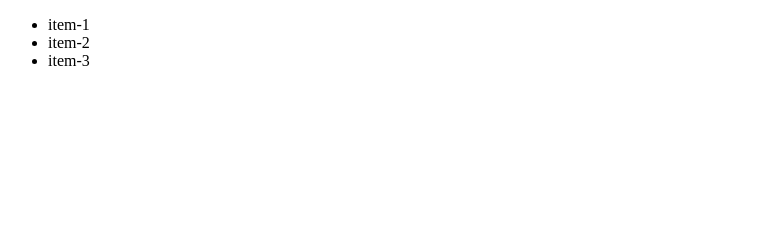
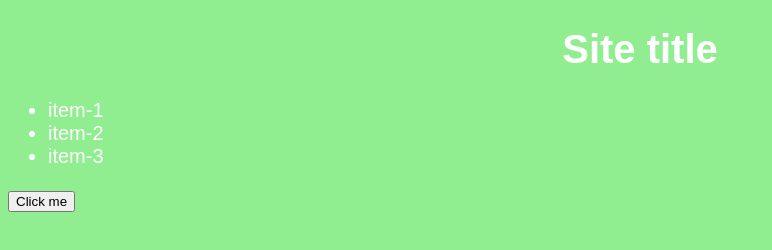
Before and after one commit to hiillel/hw-2, a plain HTML site: page index.html in a window 1280 px wide. Shown: the whole page, without its empty margins (0-772 px from the left). Drawn offline with Linux system fonts and the light colour scheme.

Commit message:
modify index.html

```diff
--- /dev/null
+++ b/css/styles.css
@@ -0,0 +1,10 @@
+body {
+    background-color: lightgreen;
+    color: white;
+    font-family: sans-serif;
+    font-size: 20px;
+}
+
+h1 {
+    text-align: center;
+}
--- a/index.html
+++ b/index.html
@@ -4,12 +4,16 @@
     <meta charset="UTF-8">
     <meta name="viewport" content="width=device-width, initial-scale=1.0">
     <title>Document</title>
+    <link rel="stylesheet" href="./css/styles.css" />
 </head>
 <body>
+    <h1>Site title</h1>
     <ul>
         <li>item-1</li>
         <li>item-2</li>
         <li>item-3</li>
     </ul>
+
+    <button>Click me</button>
 </body>
 </html>
```
